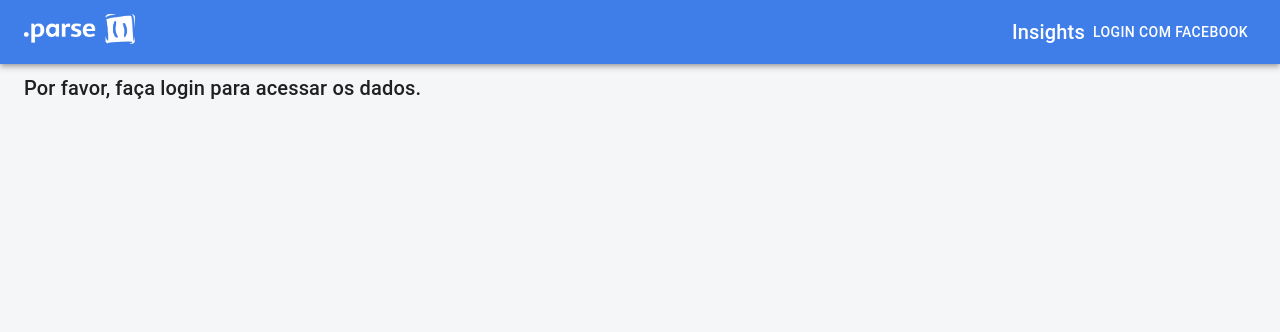
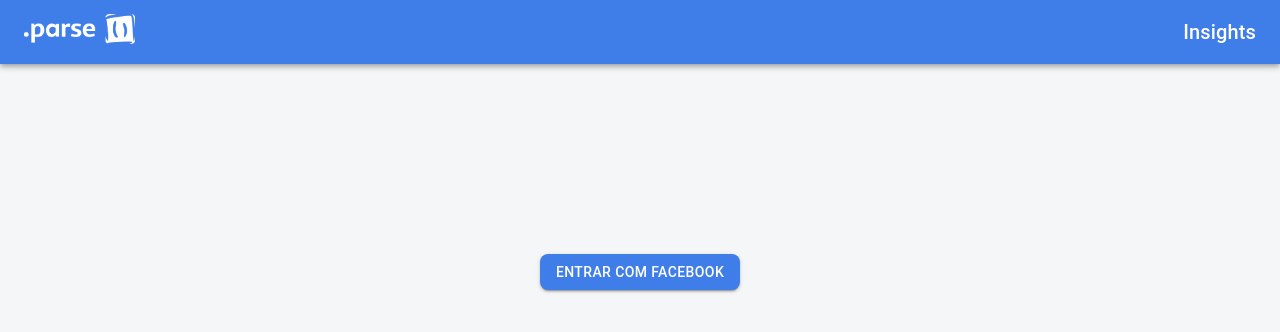
Before and after one commit to Wilkor/parse-insights, a React (Create React App) app: page / in a window 1280 px wide. Shown: the top 332 px of the page. Built offline with nearby package versions, Linux system fonts and the light colour scheme.

Commit message:
ajustando botão de login no facebook

```diff
--- a/public/index.html
+++ b/public/index.html
@@ -25,7 +25,7 @@
       work correctly both with client-side routing and a non-root public URL.
       Learn how to configure a non-root public URL by running `npm run build`.
     -->
-    <title>React App</title>
+    <title>parse insights</title>
   </head>
   <body>
     <noscript>You need to enable JavaScript to run this app.</noscript>
--- a/src/App.tsx
+++ b/src/App.tsx
@@ -22,10 +22,8 @@ const App: React.FC<AppProps> = ({ eventCaller }) => {
     const [loading, setLoading] = useState<boolean>(true);
 
     useEffect(() => {
-
-
         // Load the Facebook SDK asynchronously
-        (function(d: Document, s: string, id: string) {
+        (function (d: Document, s: string, id: string) {
             var js: HTMLScriptElement = d.createElement(s) as HTMLScriptElement;
             var fjs = d.getElementsByTagName(s)[0];
             if (d.getElementById(id)) return;
@@ -75,7 +73,7 @@ const App: React.FC<AppProps> = ({ eventCaller }) => {
             'auth_type=rerequest&' +
             'scope=read_insights,catalog_management,ads_management,ads_read,business_management';
 
-        window.open(authUrl, '_blank'); // Abre a URL no mesmo tab
+        window.open(authUrl, '_Self'); // Abre a URL no mesmo tab
     };
 
     return (
@@ -92,13 +90,10 @@ const App: React.FC<AppProps> = ({ eventCaller }) => {
                     <Typography variant="h6" component="div">
                         Insights
                     </Typography>
-                    <Button color="inherit" onClick={handleLogin}>
-                        Login com Facebook
-                    </Button>
                 </Toolbar>
             </AppBar>
 
-            <Container sx={{ mt: 1, ml: 0 }}>
+            <Container >
                 {loading ? (
                     <CircularProgress />
                 ) : (
@@ -112,9 +107,23 @@ const App: React.FC<AppProps> = ({ eventCaller }) => {
                             </Grid>
                         </Grid>
                     ) : (
-                        <Typography variant="h6" component="div">
-                            Por favor, faça login para acessar os dados.
-                        </Typography>
+                        <Box
+                            sx={{
+                                display: 'flex',
+                                justifyContent: 'center', // Centraliza horizontalmente
+                                alignItems: 'center',    // Centraliza verticalmente
+                                height: '50vh'
+                            }}
+                        >
+                            <Button
+                                variant="contained"
+                                color="primary"
+                                sx={{ marginTop: '16px', maxWidth: '300px' }} // Define um maxWidth para o botão
+                                onClick={handleLogin}
+                            >
+                                Entrar com Facebook
+                            </Button>
+                        </Box>
                     )
                 )}
             </Container>
```
Lines whose indentation alone changed are shown as unchanged.
